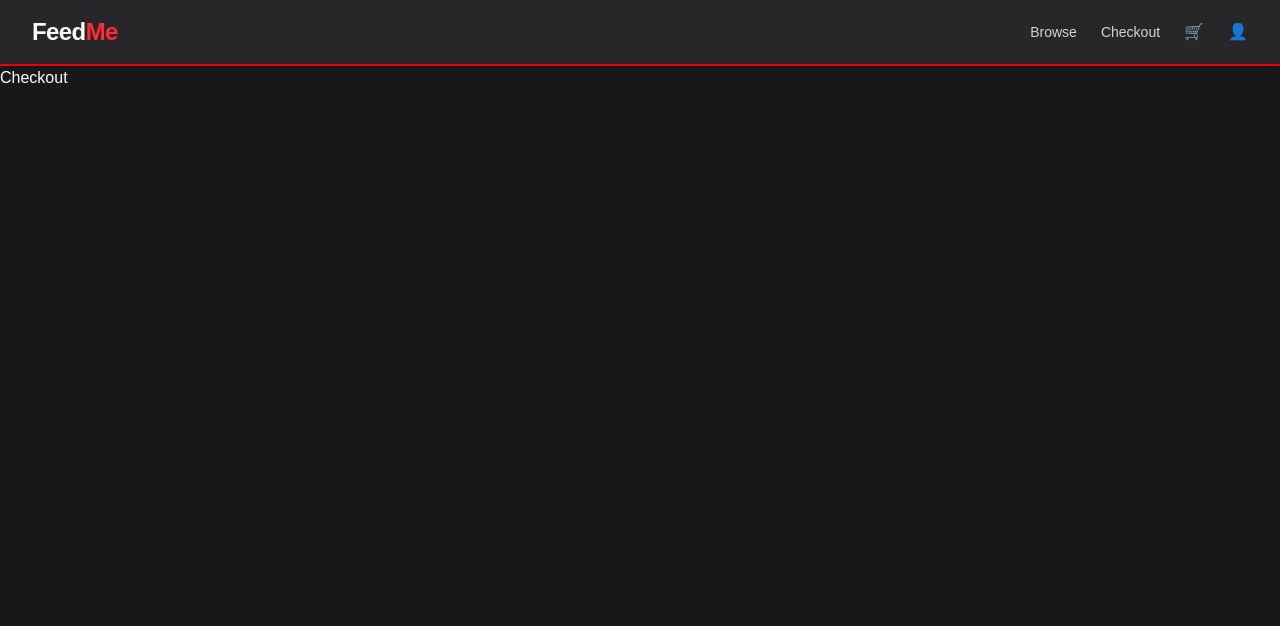
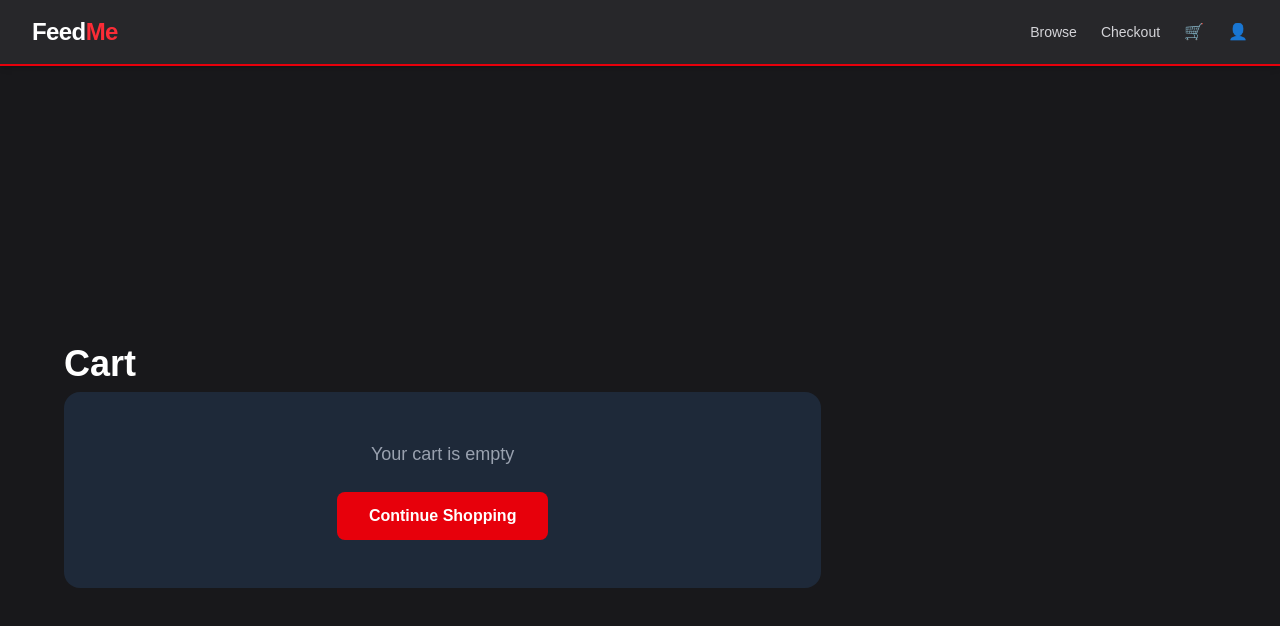
Before and after one commit to William-Bowman-JCU/cp3407-project, a Next.js app in the folder frontend/: page /cart in a window 1280 px wide. Shown: the top 626 px of the page. Built offline with nearby package versions, Linux system fonts and the light colour scheme.

Commit message:
testing cart page items and UI changes

```diff
--- a/frontend/app/cart/cart.tsx
+++ b/frontend/app/cart/cart.tsx
@@ -15,8 +15,30 @@ export type cartItem = { //'cartItem' is the const for each item in the shopping
 
 
 export default function CartPage() {
-    const [isLoading, setIsLoading] = React.useState(true);
-    const [items, setItems] = useState<cartItem[]>([]); //state for cart items, initially empty array
+    const [isLoading, setIsLoading] = React.useState(false);
+
+    if(isLoading){
+        return <div className='text-white text-center py-20'>Loading...</div>;
+    }
+
+    const [items, setItemsRaw] = useState<cartItem[]>(() => {
+        //state for cart items, initially empty array
+        const saved = localStorage.getItem("cart");
+        return saved ? JSON.parse(saved) : [];
+    });
+
+    const setItems = (newItems: cartItem[]) => {
+        localStorage.setItem("cart", JSON.stringify(newItems));
+        setItemsRaw(newItems);
+    };
+
+    const updateQuantity = (id: number, quantity: number) => {};
+
+    const removeItem = (id: number) => {};
+
+
+
+
 
     //Check out Nav
     const router = useRouter();
@@ -26,10 +48,77 @@ export default function CartPage() {
     }
 
   return (
-    <div className=''>
+    <div className='min-h-screen text-white py-12 px-8 flex items-center justify-center'>
+        <main className='max-w-6xl w-full'>
+            <h1 className='text-4xl mb-2 font-bold'>Cart</h1>
 
+            <div className='grid grid-cols-1 lg:grid-cols-3 gap-8'>
+                {/* Cart Items */}
+                <div className='lg:col-span-2'>
+                    {items.length === 0 ? (
+                         <div className='bg-gray-800 rounded-2xl p-12 text-center'>
+                                <p className='text-gray-400 text-lg mb-6'>Your cart is empty</p>
+                                <Link
+                                    href="/"
+                                    className='inline-block bg-red-600 hover:bg-red-700 px-8 py-3 rounded-lg font-semibold transition'
+                                >
+                                    Continue Shopping
+                                </Link>
+                            </div>
+                    ): (
+                            <div className='space-y-4'>
+                                {items.map(item => (
+                                    <div
+                                        key={item.id}
+                                        className='bg-gray-800 rounded-xl p-6 flex items-center justify-between gap-4'
+                                    >
+                                        <div className='flex-1'>
+                                            <h3 className='text-white font-semibold text-lg'>{item.name}</h3>
+                                            <p className='text-gray-400'>${item.price.toFixed(2)} each</p>
+                                        </div>
 
-        <button onClick={handleCheckout}>Checkout</button>
+                                        <div className='flex items-center gap-6'>
+                                            {/* Quantity Controls */}
+                                            <div className='flex items-center gap-2 bg-gray-700 rounded-lg p-2'>
+                                                <button
+                                                    onClick={() => updateQuantity(item.id, item.quantity - 1)}
+                                                    className='w-8 h-8 flex items-center justify-center hover:bg-gray-600 rounded transition text-red-400'
+                                                >
+                                                    −
+                                                </button>
+                                                <span className='w-6 text-center font-semibold'>{item.quantity}</span>
+                                                <button
+                                                    onClick={() => updateQuantity(item.id, item.quantity + 1)}
+                                                    className='w-8 h-8 flex items-center justify-center hover:bg-gray-600 rounded transition text-green-400'
+                                                >
+                                                    +
+                                                </button>
+                                            </div>
+
+                                            {/* Item Total */}
+                                            <div className='w-24 text-right'>
+                                                <p className='text-red-400 font-bold'>
+                                                    ${(item.price * item.quantity).toFixed(2)}
+                                                </p>
+                                            </div>
+
+                                            {/* Remove Button */}
+                                            <button
+                                                onClick={() => removeItem(item.id)}
+                                                className='text-gray-400 hover:text-red-500 font-semibold transition'
+                                            >
+                                                Remove
+                                            </button>
+                                        </div>
+                                    </div>
+                                ))}
+                            </div>
+                        )}
+                </div>
+            </div>
+        </main>
+
+        {/* <button onClick={handleCheckout}>Checkout</button> */}
     </div>
   );
 }
```
